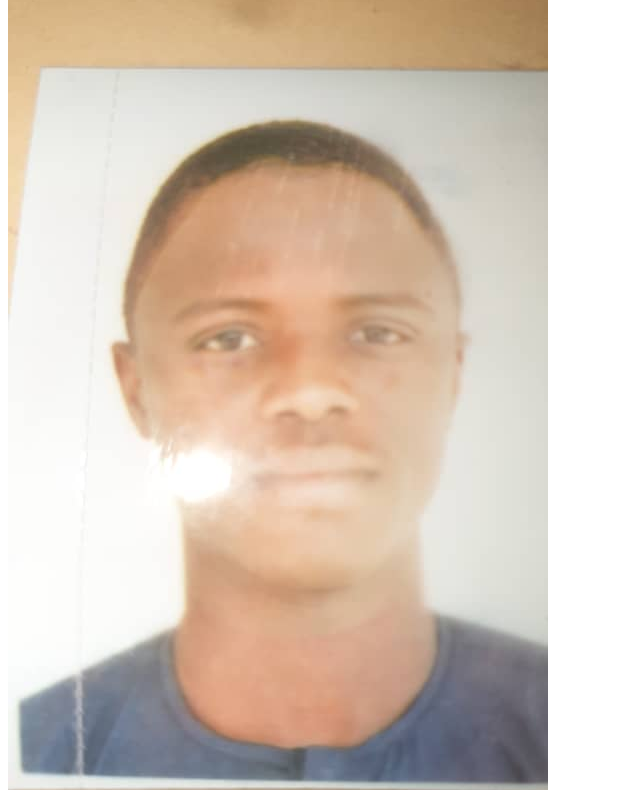
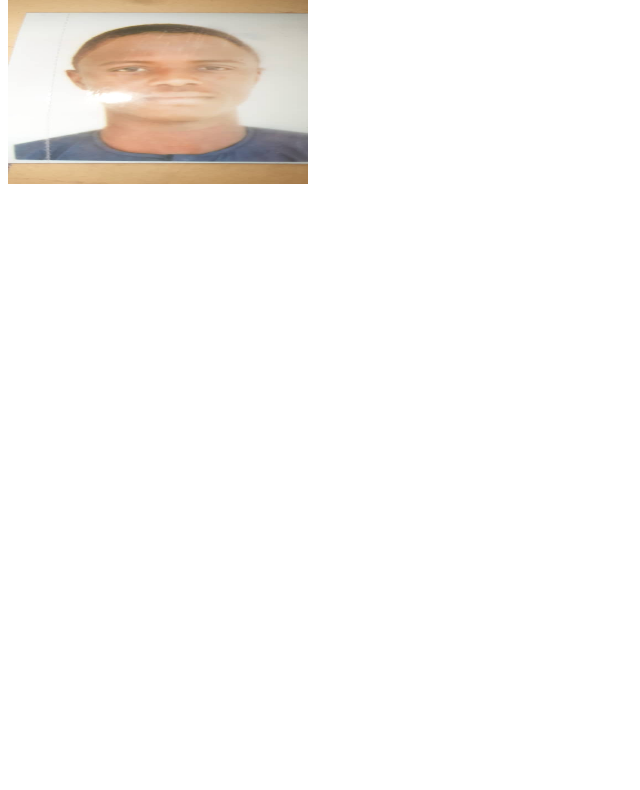
Before and after one commit to Ririya7/Project-, a plain HTML site: page contact.html in a window 1280 px wide. Shown: the part 184-974 px from the top of the page, without its empty margins (0-640 px from the left). After the commit the page ends 800 px from the top, so only its background shows below. Drawn offline with Linux system fonts and the light colour scheme; files whose address does not match are found by name.

Commit message:
Update contact.html

```diff
--- a/contact.html
+++ b/contact.html
@@ -50,7 +50,7 @@
 
 
 
-
+<img src="Abdul.jpg" alt="A description of the image" width="300" height="200">
 
 
 
```
